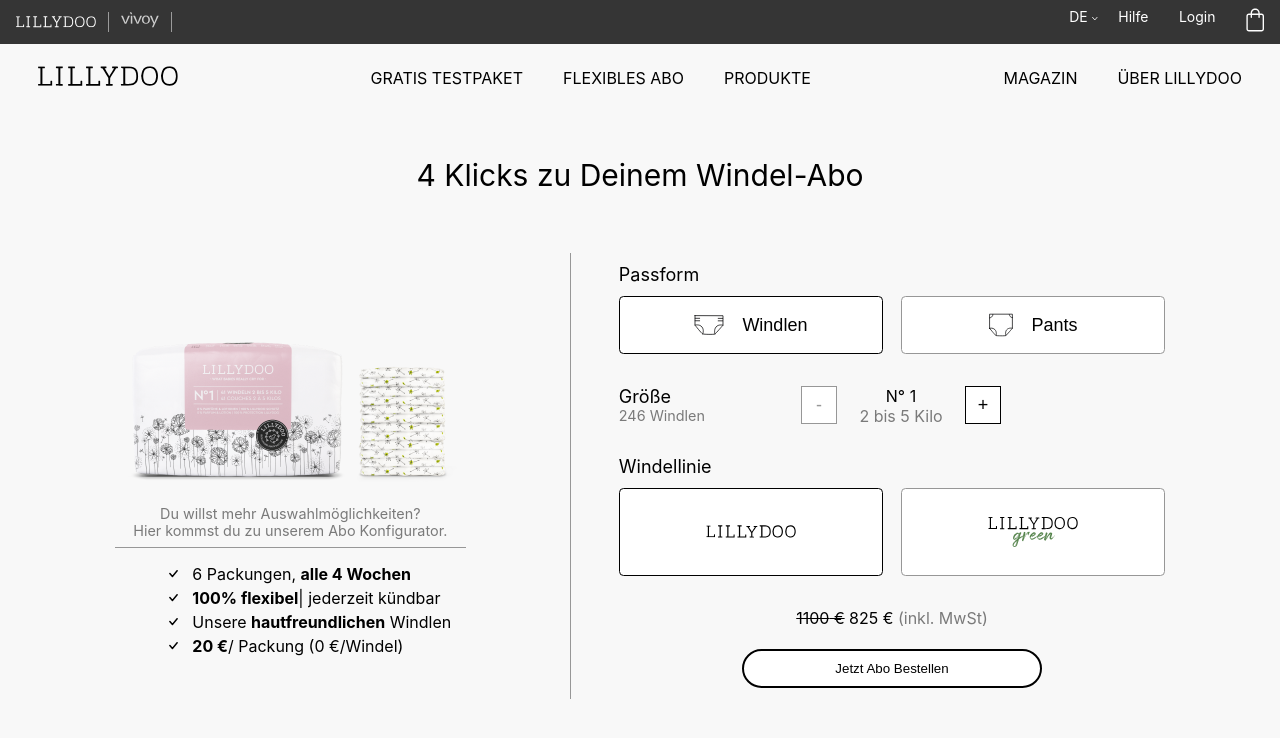
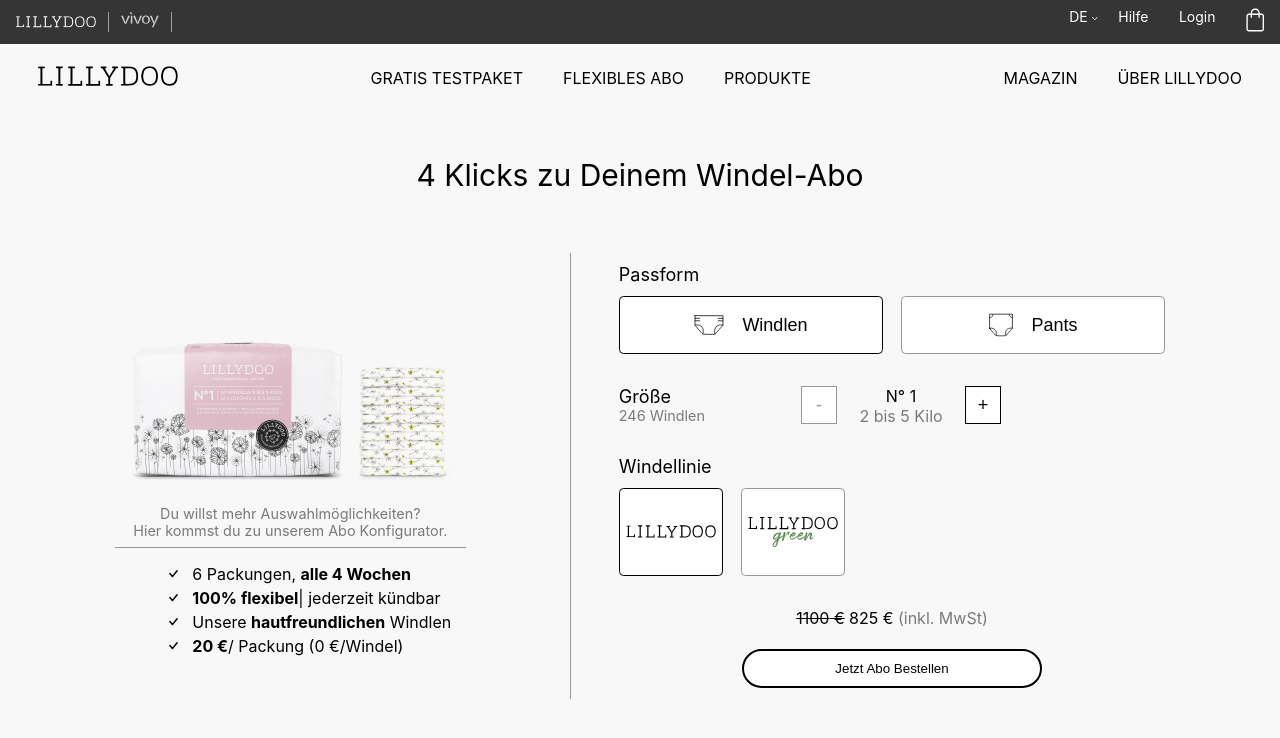
Before and after one commit to javadtavakoli/lillydoo, a React (Create React App) app: page / in a window 1280 px wide. Shown: the top 738 px of the page. Built offline with nearby package versions, Linux system fonts and the light colour scheme.

Commit message:
changed buttons width

```diff
--- a/src/components/home/typeSelector/styles.scss
+++ b/src/components/home/typeSelector/styles.scss
@@ -1,4 +1,5 @@
-.type-selector{
+@import "../../../variables.scss";
+.type-selector {
   display: flex;
   flex-flow: column;
 }
@@ -10,6 +11,9 @@
 }
 .type-selector__buttons-row {
   display: flex;
+  button {
+    width: 14.678em;
+  }
 }
 
 .type-selector__button-image {
@@ -32,3 +36,14 @@
   background-repeat: no-repeat;
   margin-right: 1em;
 }
+@media (max-width: $br-s) {
+  .type-selector__buttons-row {
+    flex-direction: column;
+    button {
+      width: 100%;
+      margin-bottom: 0.75em;
+    }
+  }
+
+
+}
--- a/src/components/selectorButton/styles.scss
+++ b/src/components/selectorButton/styles.scss
@@ -1,6 +1,5 @@
 @import "../../variables.scss";
 .selector-button {
-  width: 14.678em;
   min-height: 3.25em;
   border-radius: 0.25em;
   border: 1px solid $border-color;
--- a/src/variables.scss
+++ b/src/variables.scss
@@ -12,4 +12,4 @@
 
 
 $br-l: 1024px;
-$br-s: 527px;
+$br-s: 650px;
```
Lines whose indentation alone changed are shown as unchanged.
